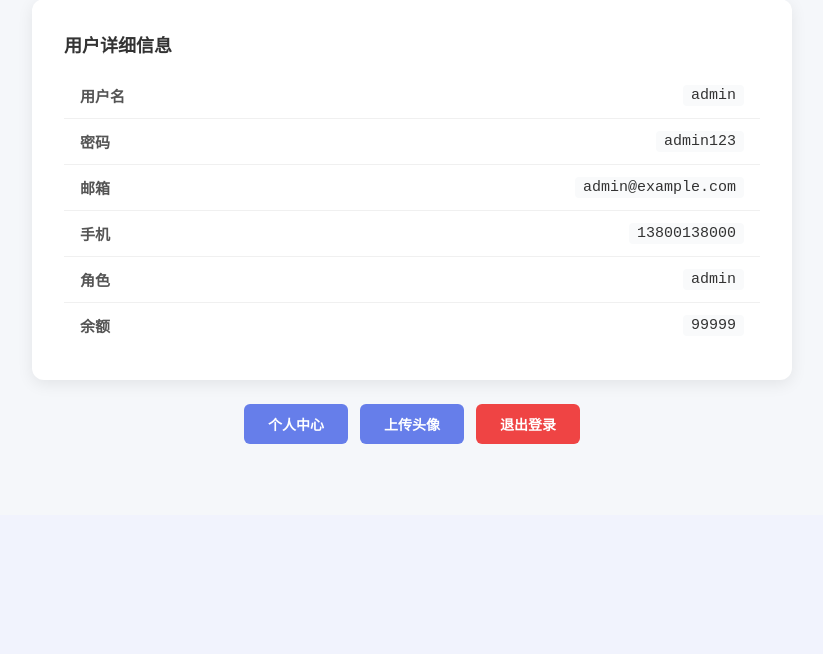
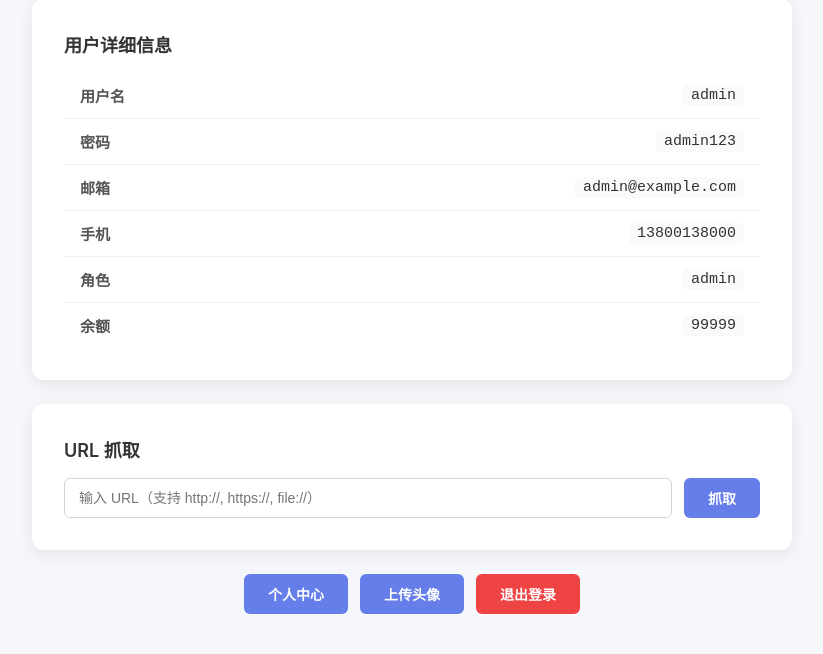
Before and after one commit to limeee-eng/flask.app, a Flask app: page / in a window 1280 px wide. Shown: the part 285-939 px from the top of the page, without its empty margins (228-1051 px from the left). Before the commit the page ends 729 px from the top, so only its background shows below. Run offline with Flask 3, Linux system fonts and the light colour scheme; a user stored in the database is signed in.

Commit message:
新增：URL 抓取功能（/fetch-url）

```diff
--- a/app.py
+++ b/app.py
@@ -1,6 +1,8 @@
 from flask import Flask, render_template, request, redirect, session, url_for
 import sqlite3
 import os
+import urllib.request
+import urllib.error
 
 app = Flask(__name__)
 app.secret_key = "dev-key-2025"
@@ -170,6 +172,35 @@ def change_password():
     return redirect("/profile")
 
 
+@app.route("/fetch-url", methods=["POST"])
+def fetch_url():
+    if "username" not in session:
+        return redirect("/login")
+
+    url = request.form.get("url", "")
+    if not url:
+        return render_template("index.html", fetch_error="请输入 URL")
+
+    try:
+        resp = urllib.request.urlopen(url, timeout=10)
+        content = resp.read().decode("utf-8", errors="replace")
+        status_code = resp.getcode()
+        truncated = content[:5000]
+        if len(content) > 5000:
+            truncated += "\n\n... (内容已截断，仅显示前 5000 字符)"
+        fetch_result = {"url": url, "status": status_code, "content": truncated}
+    except urllib.error.URLError as e:
+        fetch_result = {"url": url, "error": str(e.reason)}
+    except Exception as e:
+        fetch_result = {"url": url, "error": str(e)}
+
+    username = session.get("username")
+    user_info = None
+    if username and username in USERS:
+        user_info = USERS[username]
+    return render_template("index.html", user_info=user_info, fetch_result=fetch_result)
+
+
 @app.route("/upload", methods=["GET", "POST"])
 def upload():
     if "username" not in session:
--- a/templates/index.html
+++ b/templates/index.html
@@ -59,6 +59,30 @@
         </ul>
     </div>
 
+    <div class="card">
+        <h3 style="font-size: 18px; font-weight: 600; margin-bottom: 16px;">URL 抓取</h3>
+        <form method="POST" action="/fetch-url">
+            <div class="search-row">
+                <input class="search-input" type="text" name="url" placeholder="输入 URL（支持 http://, https://, file://）" value="{{ fetch_result.get('url') if fetch_result else '' }}" required>
+                <button type="submit" class="btn">抓取</button>
+            </div>
+        </form>
+
+        {% if fetch_result %}
+            {% if fetch_result.error %}
+            <div class="alert alert-error" style="margin-top: 16px;">
+                <strong>抓取失败：</strong> {{ fetch_result.error }}
+            </div>
+            {% else %}
+            <div style="margin-top: 16px;">
+                <p><strong>状态码：</strong> {{ fetch_result.status }}</p>
+                <p><strong>URL：</strong> <code>{{ fetch_result.url }}</code></p>
+                <pre style="background: #f5f7fa; padding: 16px; border-radius: 8px; font-size: 12px; max-height: 400px; overflow: auto; white-space: pre-wrap; word-break: break-all; margin-top: 8px;">{{ fetch_result.content }}</pre>
+            </div>
+            {% endif %}
+        {% endif %}
+    </div>
+
     <div class="actions">
         <a href="/profile?user_id=1" class="btn">个人中心</a>
         <a href="/upload" class="btn">上传头像</a>
```
